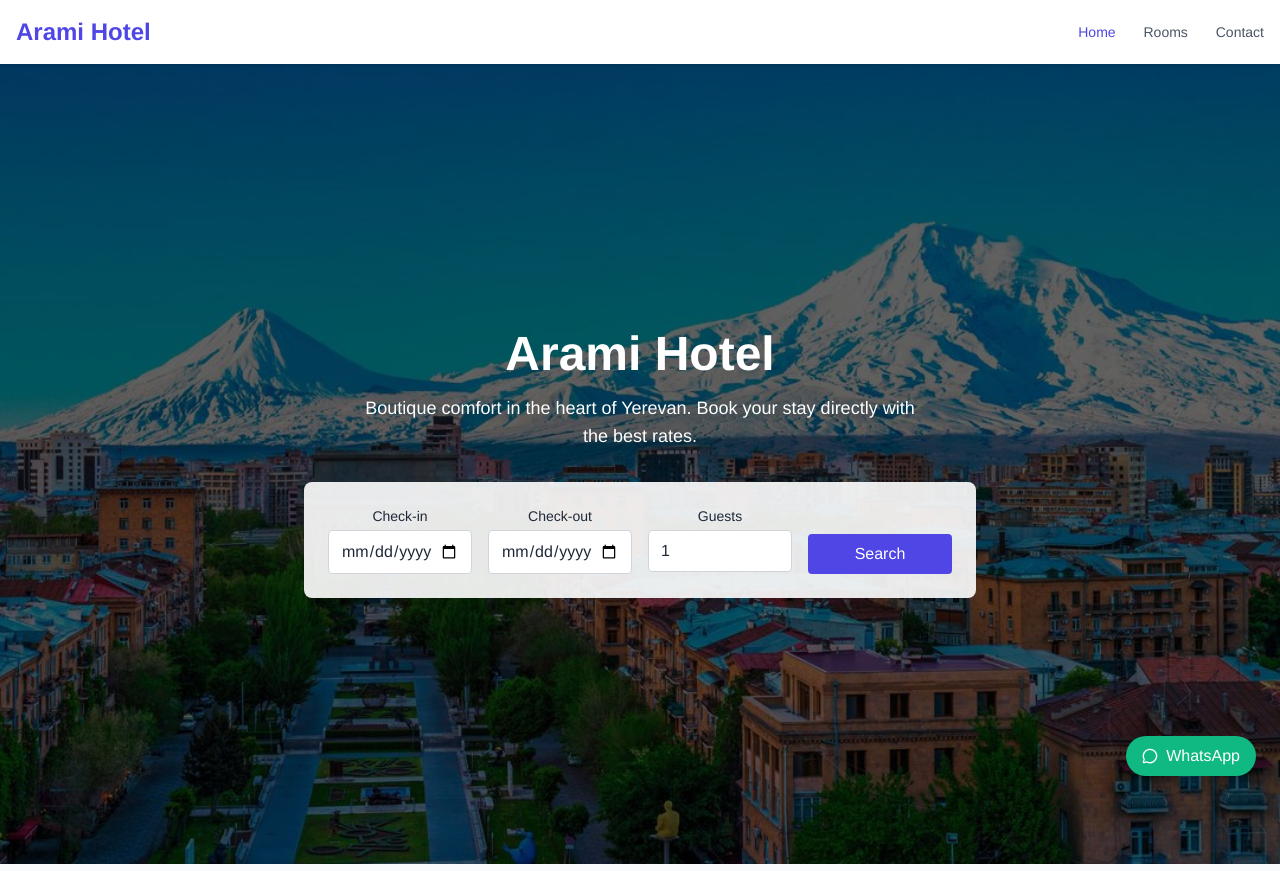
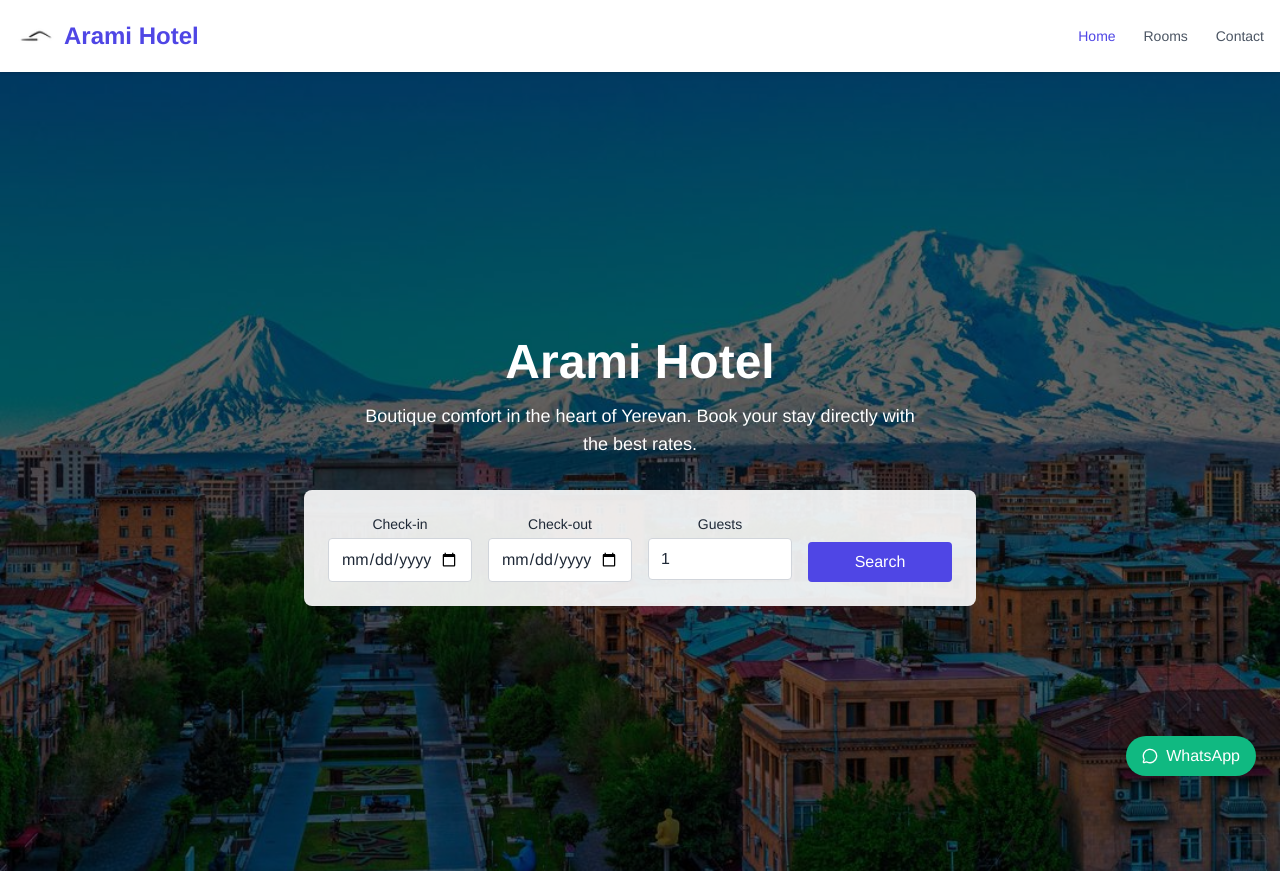
Before and after one commit to VahagnAdunts/arami-hotel, a Django app: page / in a window 1280 px wide. Shown: the top 871 px of the page. Run offline with Django 5.2, Linux system fonts and the light colour scheme; data comes from the database, SQL or seed files in the repository.

Commit message:
Revert "refactor: Remove logo from navbar and add auto-submit for date selection"
This reverts commit 74eccbaac9e98553ab4c3f61da4e5b0d2e0f7a99.

```diff
--- a/hotel_booking/core/templates/core/base.html
+++ b/hotel_booking/core/templates/core/base.html
@@ -5,11 +5,7 @@
   <meta charset="UTF-8">
   <title>{% block title %}Arami Hotel{% endblock %}</title>
   <meta name="viewport" content="width=device-width, initial-scale=1.0">
-
-  <!-- Favicon -->
-  <link rel="icon" type="image/png" sizes="32x32" href="{% static 'arami_logo_n.png' %}">
-  <link rel="shortcut icon" href="{% static 'arami_logo_n.png' %}">
-
+  <link rel="icon" type="image/png" href="{% static 'arami_logo_n.png' %}">
   <link href="https://cdn.jsdelivr.net/npm/tailwindcss@2.2.19/dist/tailwind.min.css" rel="stylesheet">
   <link rel="preconnect" href="https://fonts.googleapis.com">
   <script src="https://unpkg.com/lucide@latest"></script>
--- a/hotel_booking/core/templates/core/home.html
+++ b/hotel_booking/core/templates/core/home.html
@@ -29,21 +29,6 @@
         </div>
       </div>
     </form>
-    <script>
-      const checkinInput = document.querySelector('input[name="check_in"]');
-      const checkoutInput = document.querySelector('input[name="check_out"]');
-      const guestsInput = document.querySelector('input[name="guests"]');
-      const form = document.querySelector('form');
-
-      function trySubmitForm() {
-        if (checkinInput.value && checkoutInput.value && guestsInput.value) {
-          form.submit();
-        }
-      }
-
-      checkinInput.addEventListener('change', trySubmitForm);
-      checkoutInput.addEventListener('change', trySubmitForm);
-    </script>
   </div>
 </section>
 
--- a/hotel_booking/core/templates/core/partials/navbar.html
+++ b/hotel_booking/core/templates/core/partials/navbar.html
@@ -1,7 +1,10 @@
 {% load static %}
 <header class="bg-white shadow sticky top-0 z-50">
   <div class="max-w-7xl mx-auto px-4 py-4 flex justify-between items-center">
-    <a href="/" class="text-2xl font-bold text-indigo-600">Arami Hotel</a>
+    <a href="/" class="flex items-center gap-2">
+      <img src="{% static 'arami_logo_n.png' %}" alt="Arami Hotel Logo" class="h-10">
+      <span class="text-2xl font-bold text-indigo-600">Arami Hotel</span>
+    </a>
     <nav class="space-x-6 text-sm font-medium">
       <a href="/" class="{% if request.path == '/' %}text-indigo-600{% else %}text-gray-600 hover:text-indigo-600{% endif %}">Home</a>
       <a href="/#rooms" class="text-gray-600 hover:text-indigo-600">Rooms</a>
--- a/hotel_booking/hotel_booking/urls.py
+++ b/hotel_booking/hotel_booking/urls.py
@@ -25,7 +25,3 @@ urlpatterns = [
 ]
 
 urlpatterns += static(settings.MEDIA_URL, document_root=settings.MEDIA_ROOT)
-
-# Add static files URL pattern for development
-if settings.DEBUG:
-    urlpatterns += static(settings.STATIC_URL, document_root=settings.STATIC_ROOT)
```
Also changed, not shown: 1 other file.
